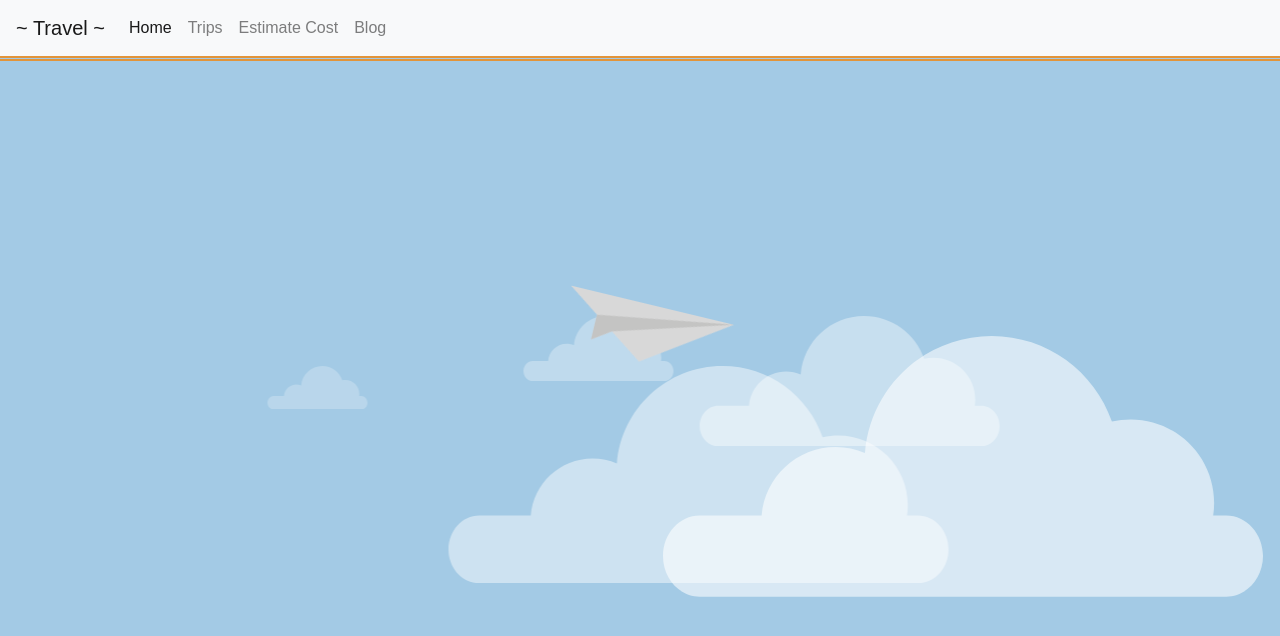
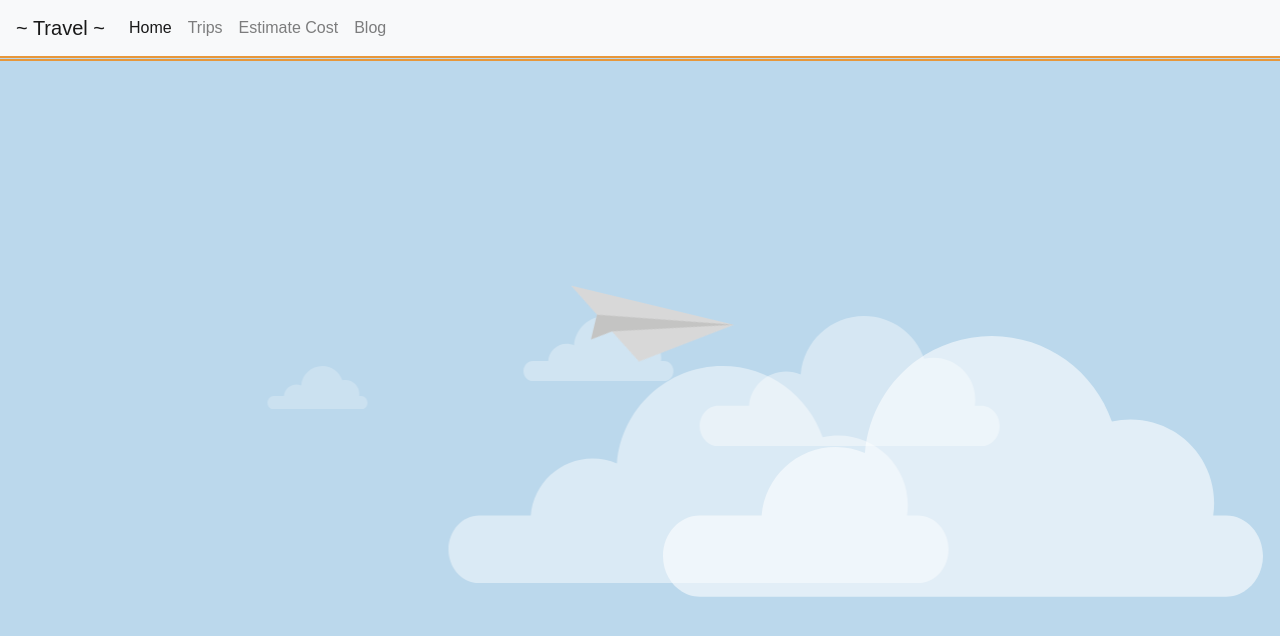
Before and after one commit to Jenniferrmuniz/Travel, a plain HTML site: page blog.html in a window 1280 px wide. Drawn offline with nearby package versions, Linux system fonts and the light colour scheme; no server answers.

Commit message:
Fixed blog background color

```diff
--- a/blog.css
+++ b/blog.css
@@ -35,7 +35,7 @@ header{
   max-width: 200px;
 }
 #main{
-background-color: rgba(133, 185, 221, .5);
+background-color: rgba(133, 185, 221, .1);
 margin: 0;
 padding: 0;
 width: 100vw;
```
